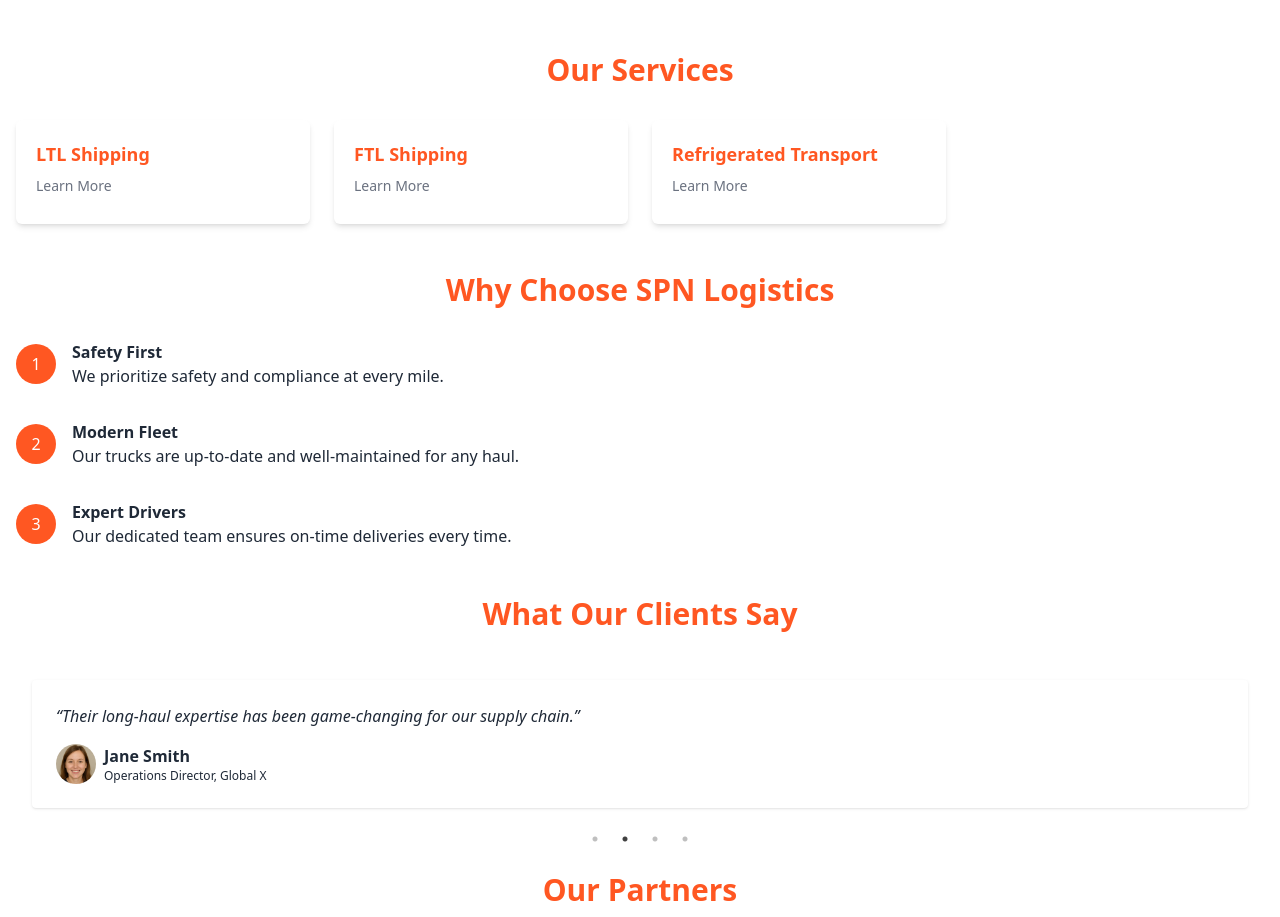
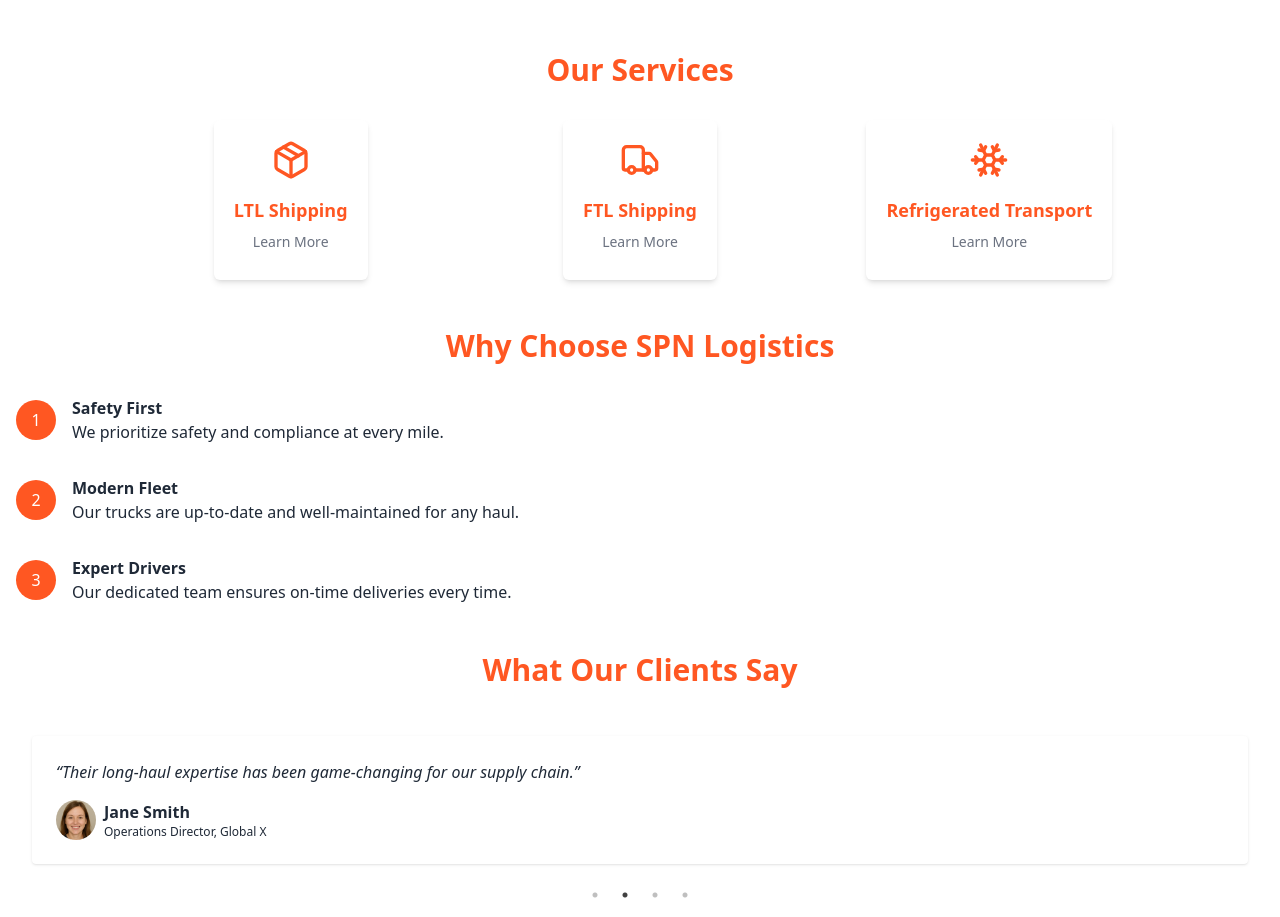
Before and after one commit to Parmjot23/SPN, a React (Vite) app: page / in a window 1280 px wide. Shown: the part 944-1861 px from the top of the page. Built offline with nearby package versions, Linux system fonts and the light colour scheme.

Commit message:
Improve services grid layout with icons

```diff
--- a/src/pages/Home.tsx
+++ b/src/pages/Home.tsx
@@ -5,7 +5,7 @@ import CountUp from 'react-countup';
 import Section from '../ui/Section';
 import Card from '../ui/Card';
 import Button from '../ui/Button';
-import { Truck, Route, Package, CheckCircle } from 'lucide-react';
+import { Truck, Route, Package, CheckCircle, Snowflake } from 'lucide-react';
 import { useNavigate } from 'react-router-dom';
 import partnerImg1 from '../assets/ChatGPT Image Jun 7, 2025, 02_58_55 PM.png';
 import partnerImg2 from '../assets/ChatGPT Image Jun 7, 2025, 03_00_03 PM.png';
@@ -145,17 +145,31 @@ const Home: React.FC = () => {
 
       {/* Services Grid */}
       <Section title="Our Services">
-        <div className="grid grid-cols-1 md:grid-cols-4 gap-6">
+        <div className="grid grid-cols-1 md:grid-cols-3 gap-6 max-w-5xl mx-auto justify-items-center">
           {[
-            { title: 'LTL Shipping', slug: 'ltl' },
-            { title: 'FTL Shipping', slug: 'ftl' },
-            { title: 'Refrigerated Transport', slug: 'refrigerated' },
+            {
+              title: 'LTL Shipping',
+              slug: 'ltl',
+              icon: <Package className="w-10 h-10 text-primary" />,
+            },
+            {
+              title: 'FTL Shipping',
+              slug: 'ftl',
+              icon: <Truck className="w-10 h-10 text-primary" />,
+            },
+            {
+              title: 'Refrigerated Transport',
+              slug: 'refrigerated',
+              icon: <Snowflake className="w-10 h-10 text-primary" />,
+            },
           ].map((service) => (
             <Card
               key={service.slug}
               title={service.title}
               subtitle="Learn More"
+              icon={service.icon}
               onClick={() => navigate(`/services/${service.slug}`)}
+              className="text-center"
             />
           ))}
         </div>
--- a/src/pages/Services.tsx
+++ b/src/pages/Services.tsx
@@ -4,6 +4,7 @@ import { getAllServices } from '../services/api';
 import Section from '../ui/Section';
 import Card from '../ui/Card';
 import { Link } from 'react-router-dom';
+import { Package, Truck, Snowflake } from 'lucide-react';
 
 interface ServiceInfo {
   slug: string;
@@ -15,6 +16,12 @@ interface ServiceInfo {
 const Services: React.FC = () => {
   const [services, setServices] = useState<ServiceInfo[]>([]);
 
+  const serviceIcons: Record<string, React.ReactNode> = {
+    ltl: <Package className="w-10 h-10 text-primary" />,
+    ftl: <Truck className="w-10 h-10 text-primary" />,
+    refrigerated: <Snowflake className="w-10 h-10 text-primary" />,
+  };
+
   useEffect(() => {
     setServices(getAllServices());
   }, []);
@@ -25,13 +32,16 @@ const Services: React.FC = () => {
         <title>SPN Logistics | Services</title>
       </Helmet>
       <Section title="Our Services">
-        <div className="grid grid-cols-1 md:grid-cols-2 gap-6">
+        <div className="grid grid-cols-1 md:grid-cols-3 gap-6 max-w-5xl mx-auto justify-items-center">
           {services.map((service) => (
-            <Card key={service.slug} title={service.title} className="space-y-2">
+            <Card
+              key={service.slug}
+              title={service.title}
+              icon={serviceIcons[service.slug]}
+              className="space-y-2 text-center"
+            >
               <p>{service.description}</p>
-              <Link className="text-primary underline" to={`/services/${service.slug}`}>
-                Learn More
-              </Link>
+              <Link className="text-primary underline" to={`/services/${service.slug}`}>Learn More</Link>
             </Card>
           ))}
         </div>
--- a/src/ui/Card.tsx
+++ b/src/ui/Card.tsx
@@ -7,9 +7,17 @@ interface CardProps {
   children?: React.ReactNode;
   onClick?: () => void;
   className?: string;
+  icon?: React.ReactNode;
 }
 
-const Card: React.FC<CardProps> = ({ title, subtitle, children, onClick, className = '' }) => {
+const Card: React.FC<CardProps> = ({
+  title,
+  subtitle,
+  children,
+  onClick,
+  className = '',
+  icon,
+}) => {
   return (
     <motion.div
       whileHover={{ scale: 1.02 }}
@@ -17,6 +25,7 @@ const Card: React.FC<CardProps> = ({ title, subtitle, children, onClick, classNa
       className={`bg-white dark:bg-darkBg2 p-5 rounded-md shadow-md cursor-pointer ${className}`}
       onClick={onClick}
     >
+      {icon && <div className="mb-4 flex justify-center">{icon}</div>}
       <h3 className="text-lg font-semibold mb-2 text-primary">{title}</h3>
       {subtitle && <p className="text-sm text-gray-500 dark:text-gray-300">{subtitle}</p>}
       <div className="mt-2">{children}</div>
```
